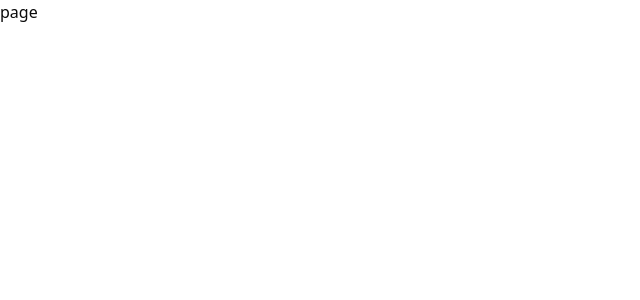
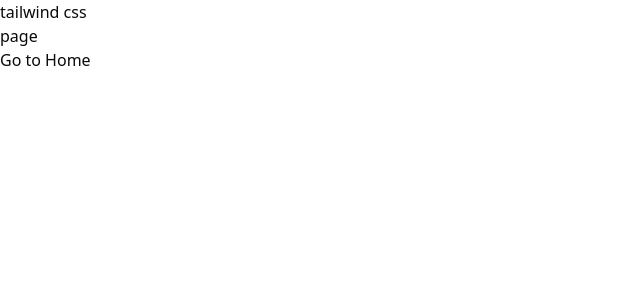
Before and after one commit to kss2002/tailwind-p, a Next.js app: page /tailwind in a window 1280 px wide. Shown: the top 300 px of the page, without its empty margins (0-640 px from the left). Built offline with nearby package versions, Linux system fonts and the light colour scheme.

Commit message:
link add

```diff
--- a/src/app/magic/page.tsx
+++ b/src/app/magic/page.tsx
@@ -1,7 +1,15 @@
+import Link from "next/link";
+
 export default function magic() {
   return (
     <>
+      <h3>magic ui</h3>
       <div>page</div>
+      <button>
+        <Link href="/" rel="noopener noreferrer">
+          <span>Go to Home</span>
+        </Link>
+      </button>
     </>
   );
 }
--- a/src/app/shad/page.tsx
+++ b/src/app/shad/page.tsx
@@ -1,7 +1,15 @@
+import Link from "next/link";
+
 export default function shad() {
   return (
     <>
+      <h3>shadcn ui</h3>
       <div>page</div>
+      <button>
+        <Link href="/" rel="noopener noreferrer">
+          <span>Go to Home</span>
+        </Link>
+      </button>
     </>
   );
 }
--- a/src/app/tailwind/page.tsx
+++ b/src/app/tailwind/page.tsx
@@ -1,7 +1,15 @@
+import Link from "next/link";
+
 export default function tailwind() {
   return (
     <>
+      <h3>tailwind css</h3>
       <div>page</div>
+      <button>
+        <Link href="/" rel="noopener noreferrer">
+          <span>Go to Home</span>
+        </Link>
+      </button>
     </>
   );
 }
```
